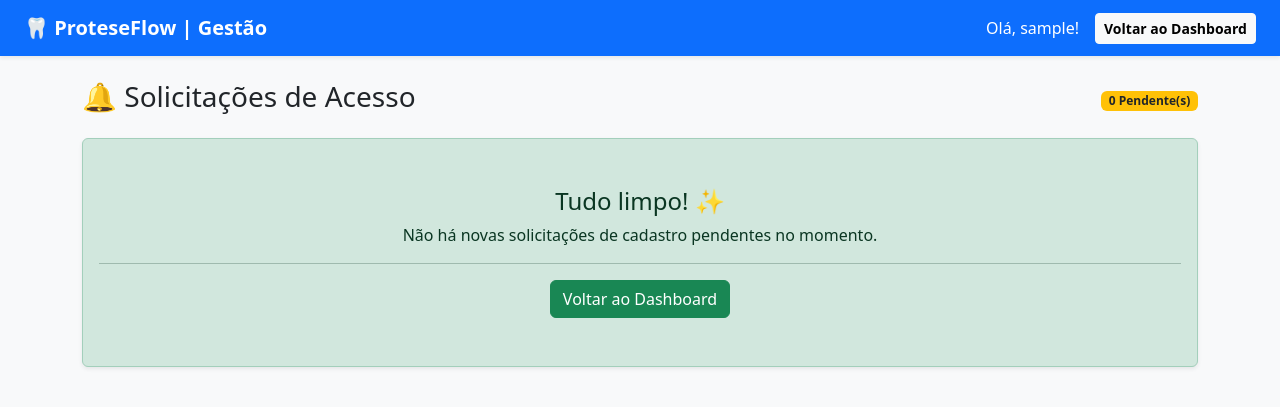
After one commit to andreihen/protese-flow-tg, a Django app: page /gestao/solicitacoes/ in a window 1280 px wide. The commit adds this page. Shown: the top 407 px of the page. Run offline with Django 5.2, Linux system fonts and the light colour scheme; the visitor is signed in with stand-in values (Sample User, id 1); data comes from the database, SQL or seed files in the repository.

Commit message:
Implementado fluxo de aprovação de cadastro e acesso parcial a usuários não verificados

```diff
--- a/src/core/urls.py
+++ b/src/core/urls.py
@@ -5,7 +5,8 @@ from pedidos.views import (
     novo_pedido, dashboard, editar_pedido, cadastrar,
     lista_usuarios, editar_usuario, excluir_usuario, cadastrar,
     novo_pedido, dashboard, editar_pedido, meu_perfil, criar_usuario,
-    lixeira_usuarios, restaurar_usuario, deletar_permanente
+    lixeira_usuarios, restaurar_usuario, deletar_permanente, lista_aprovacao,
+    aprovar_usuario, rejeitar_usuario, novo_pedido
 )
 from django.conf import settings
 from django.conf.urls.static import static
@@ -38,6 +39,10 @@ urlpatterns = [
     path('usuarios/lixeira/', lixeira_usuarios, name='lixeira_usuarios'),
     path('usuarios/restaurar/<int:id>/', restaurar_usuario, name='restaurar_usuario'),
     path('usuarios/deletar-permanente/<int:id>/', deletar_permanente, name='deletar_permanente'),
+    path('gestao/solicitacoes/', lista_aprovacao, name='lista_aprovacao'),
+    path('gestao/aprovar/<int:user_id>/', aprovar_usuario, name='aprovar_usuario'),
+    path('gestao/rejeitar/<int:user_id>/', rejeitar_usuario, name='rejeitar_usuario'),
+    path('novo-pedido/', novo_pedido, name='criar_pedido'),
 ]
 
 if settings.DEBUG:
--- a/src/pedidos/models.py
+++ b/src/pedidos/models.py
@@ -29,6 +29,7 @@ class Usuario(AbstractUser):
     telefone = models.CharField(max_length=20, blank=True, null=True)
     cro = models.CharField(max_length=20, blank=True, null=True, verbose_name="Número do CRO")
     esta_arquivado = models.BooleanField(default=False, verbose_name="Está na Lixeira")
+    cadastro_confirmado = models.BooleanField(default=False)
 
 class Pedido(models.Model):
     STATUS_CHOICES = (
--- /dev/null
+++ b/src/pedidos/templates/pedidos/lista_aprovacao.html
@@ -0,0 +1,89 @@
+<!DOCTYPE html>
+<html lang="pt-br">
+<head>
+    <meta charset="UTF-8">
+    <title>Solicitações de Acesso | ProteseFlow</title>
+    <link href="https://cdn.jsdelivr.net/npm/bootstrap@5.3.0/dist/css/bootstrap.min.css" rel="stylesheet">
+    <script src="https://cdn.jsdelivr.net/npm/bootstrap@5.3.0/dist/js/bootstrap.bundle.min.js"></script>
+    <style>
+        body { background-color: #f8f9fa; }
+        .navbar-custom { background-color: #0d6efd; color: white; }
+    </style>
+</head>
+<body>
+
+    <nav class="navbar navbar-expand-lg navbar-custom shadow-sm mb-4">
+        <div class="container-fluid px-4">
+            <a class="navbar-brand text-white fw-bold" href="{% url 'dashboard' %}">
+                🦷 ProteseFlow | Gestão
+            </a>
+
+            <div class="d-flex align-items-center">
+                <span class="text-white me-3">Olá, {{ request.user.username }}!</span>
+                <a href="{% url 'dashboard' %}" class="btn btn-light btn-sm fw-bold">Voltar ao Dashboard</a>
+            </div>
+        </div>
+    </nav>
+
+    <div class="container">
+
+        {% if messages %}
+            {% for message in messages %}
+                <div class="alert alert-{{ message.tags }} alert-dismissible fade show" role="alert">
+                    {{ message }}
+                    <button type="button" class="btn-close" data-bs-dismiss="alert" aria-label="Close"></button>
+                </div>
+            {% endfor %}
+        {% endif %}
+
+        <div class="d-flex justify-content-between align-items-center mb-3">
+            <h3>🔔 Solicitações de Acesso</h3>
+            <span class="badge bg-warning text-dark">{{ pendentes.count }} Pendente(s)</span>
+        </div>
+
+        {% if pendentes %}
+        <div class="card shadow border-0">
+            <div class="card-body p-0">
+                <table class="table table-hover mb-0 align-middle">
+                    <thead class="table-light">
+                        <tr>
+                            <th class="ps-4">Nome de Usuário</th>
+                            <th>Email</th>
+                            <th>CRO / UF</th>
+                            <th>Telefone</th>
+                            <th class="text-end pe-4">Ações</th>
+                        </tr>
+                    </thead>
+                    <tbody>
+                        {% for usuario in pendentes %}
+                        <tr>
+                            <td class="ps-4 fw-bold">{{ usuario.username }}</td>
+                            <td>{{ usuario.email }}</td>
+                            <td>{{ usuario.cro }}</td>
+                            <td>{{ usuario.telefone }}</td>
+                            <td class="text-end pe-4">
+                                <a href="{% url 'aprovar_usuario' usuario.id %}" class="btn btn-success btn-sm me-1 shadow-sm">
+                                    ✅ Aprovar
+                                </a>
+                                <a href="{% url 'rejeitar_usuario' usuario.id %}" class="btn btn-outline-danger btn-sm shadow-sm" onclick="return confirm('Tem certeza que deseja rejeitar este cadastro?')">
+                                    ❌ Rejeitar
+                                </a>
+                            </td>
+                        </tr>
+                        {% endfor %}
+                    </tbody>
+                </table>
+            </div>
+        </div>
+        {% else %}
+            <div class="alert alert-success text-center py-5 shadow-sm">
+                <h4 class="alert-heading">Tudo limpo! ✨</h4>
+                <p>Não há novas solicitações de cadastro pendentes no momento.</p>
+                <hr>
+                <a href="{% url 'dashboard' %}" class="btn btn-success">Voltar ao Dashboard</a>
+            </div>
+        {% endif %}
+    </div>
+
+</body>
+</html>
--- a/src/pedidos/views.py
+++ b/src/pedidos/views.py
@@ -1,5 +1,5 @@
 from django.shortcuts import render, redirect, get_object_or_404
-from django.contrib.auth.decorators import login_required
+from django.contrib.auth.decorators import login_required, user_passes_test
 from django.contrib.auth import login
 from django.contrib import messages
 from .models import Anexo, Usuario, Pedido
@@ -21,6 +21,10 @@ def dashboard(request):
 
 @login_required
 def novo_pedido(request):
+    if not request.user.cadastro_confirmado:
+        messages.warning(request, 'Sua conta ainda está em análise pelo Gestor. Você não pode criar pedidos ainda.')
+        return redirect('dashboard')
+
     if request.method == 'POST':
         form_pedido = PedidoForm(request.POST)
         form_anexo = AnexoForm(request.POST, request.FILES)
@@ -72,26 +76,28 @@ def editar_pedido(request, id):
     })
 
 def cadastrar(request):
+    # Se já estiver logado, manda pro Dashboard
     if request.user.is_authenticated:
         return redirect('dashboard')
 
     if request.method == 'POST':
         form = CadastroForm(request.POST)
+
         if form.is_valid():
-            # 1. Salva o usuário no banco
-            user = form.save()
+            user = form.save(commit=False)
+            user.cadastro_confirmado = False  # <--- O campo novo do modelo
+            user.save()
 
-            # 2. Faz o login automático imediatamente
             login(request, user, backend='django.contrib.auth.backends.ModelBackend')
 
-            # 3. Mensagem de sucesso e redirecionamento
-            messages.success(request, f'Bem-vindo(a), {user.username}!')
+            messages.success(request, 'Cadastro realizado! Seu acesso está limitado até a validação do CRO.')
             return redirect('dashboard')
         else:
-            # Se der erro, mostra no terminal para você saber o que foi
-            print("Erros do formulário:", form.errors)
-            messages.error(request, 'Erro ao criar conta. Verifique os campos abaixo.')
+            # Se o form for inválido, o 'form' com erros já existe aqui
+            pass
+
     else:
+        # Se for GET (abrir a página), cria um form vazio
         form = CadastroForm()
 
     return render(request, 'pedidos/cadastro_usuario.html', {'form': form})
@@ -122,7 +128,6 @@ def lista_usuarios(request):
 
 @login_required
 def criar_usuario(request):
-    # Apenas Gestor pode acessar
     if not eh_gestor(request.user):
         return redirect('dashboard')
 
@@ -139,7 +144,6 @@ def criar_usuario(request):
 
 @login_required
 def editar_usuario(request, id):
-    # Verifica se é gestor
     if not eh_gestor(request.user):
         return redirect('dashboard')
 
@@ -215,4 +219,30 @@ def deletar_permanente(request, id):
     return render(request, 'pedidos/confirmar_exclusao_permanente.html', {'usuario_alvo': usuario})
 
 def eh_gestor(user):
-    return user.tipo_usuario in ['GESTOR', 'CADISTA'] or user.is_superuser
+    return user.is_authenticated and (user.tipo_usuario == 'Gestor' or user.is_superuser)
+
+@login_required
+@user_passes_test(eh_gestor)
+def lista_aprovacao(request):
+    # Filtra quem NÃO tem o cadastro confirmado
+    pendentes = Usuario.objects.filter(cadastro_confirmado=False).exclude(is_superuser=True)
+    return render(request, 'pedidos/lista_aprovacao.html', {'pendentes': pendentes})
+
+@login_required
+@user_passes_test(eh_gestor)
+def aprovar_usuario(request, user_id):
+    usuario = get_object_or_404(Usuario, id=user_id)
+
+    usuario.cadastro_confirmado = True # <--- Agora mudamos este campo
+    usuario.save()
+
+    messages.success(request, f'Dentista {usuario.username} autorizado com sucesso!')
+    return redirect('lista_aprovacao')
+
+@login_required
+@user_passes_test(eh_gestor)
+def rejeitar_usuario(request, user_id):
+    usuario = get_object_or_404(Usuario, id=user_id)
+    usuario.delete() # Exclui a conta solicitada
+    messages.warning(request, f'Solicitação de {usuario.username} foi rejeitada e excluída.')
+    return redirect('lista_aprovacao')
```
Also changed, not shown: src/core/settings.py (+7 -1 lines), src/pedidos/templates/pedidos/dashboard.html (+27 -2 lines), src/pedidos/templates/pedidos/login.html (+17 -1 lines), src/pedidos/migrations/0001_initial.py, src/pedidos/migrations/0002_usuario_cro_alter_usuario_tipo_usuario.py (deleted), src/pedidos/migrations/0003_usuario_esta_arquivado.py (deleted), src/pedidos/migrations/0004_alter_usuario_username.py (deleted).
